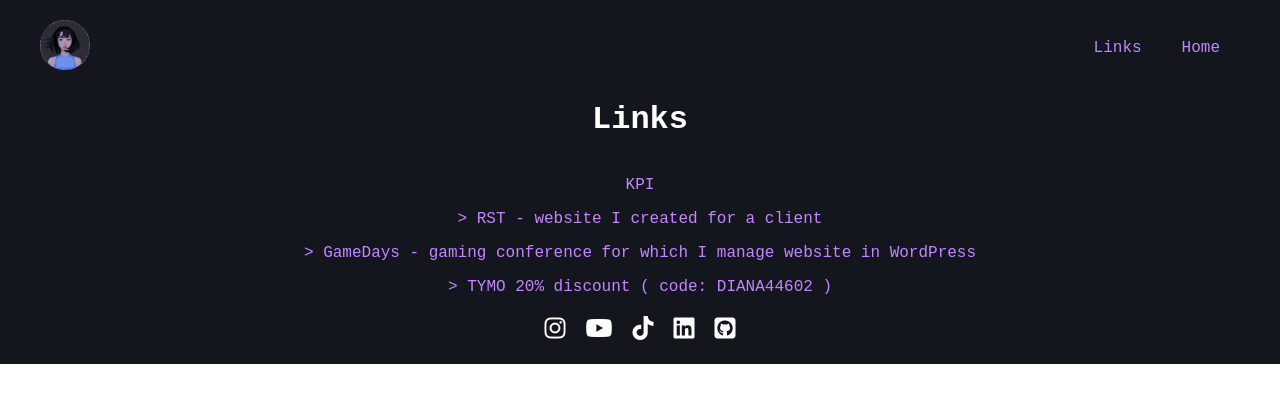
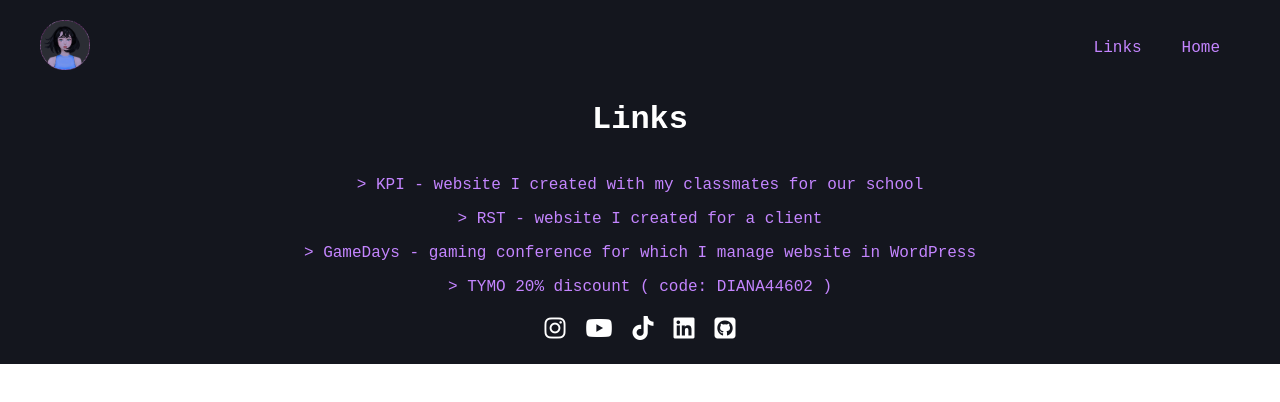
Before and after one commit to fromDiana/MyWebsite, a Vue app: page /links in a window 1280 px wide. Shown: the top 402 px of the page. Built offline with nearby package versions, Linux system fonts and the light colour scheme.

Commit message:
adjusted text on links page

```diff
--- a/src/views/LinksPage.vue
+++ b/src/views/LinksPage.vue
@@ -2,7 +2,7 @@
     <div style="display: flex; flex-direction: column; gap: 1rem; margin-top: 5rem;">
     <h1>Links</h1>
 
-    <router-link to="/kpi">KPI</router-link>
+    <router-link to="/kpi">> KPI - website I created with my classmates for our school</router-link>
     <a href="rst.sk"> > RST - website I created for a client</a>
     <a href="gamedays.sk"> > GameDays - gaming conference for which I manage website in WordPress</a>
     <a href="https://www.tymobeauty.com/DIANA44602"> > TYMO 20% discount ( code: DIANA44602 )</a>
```
